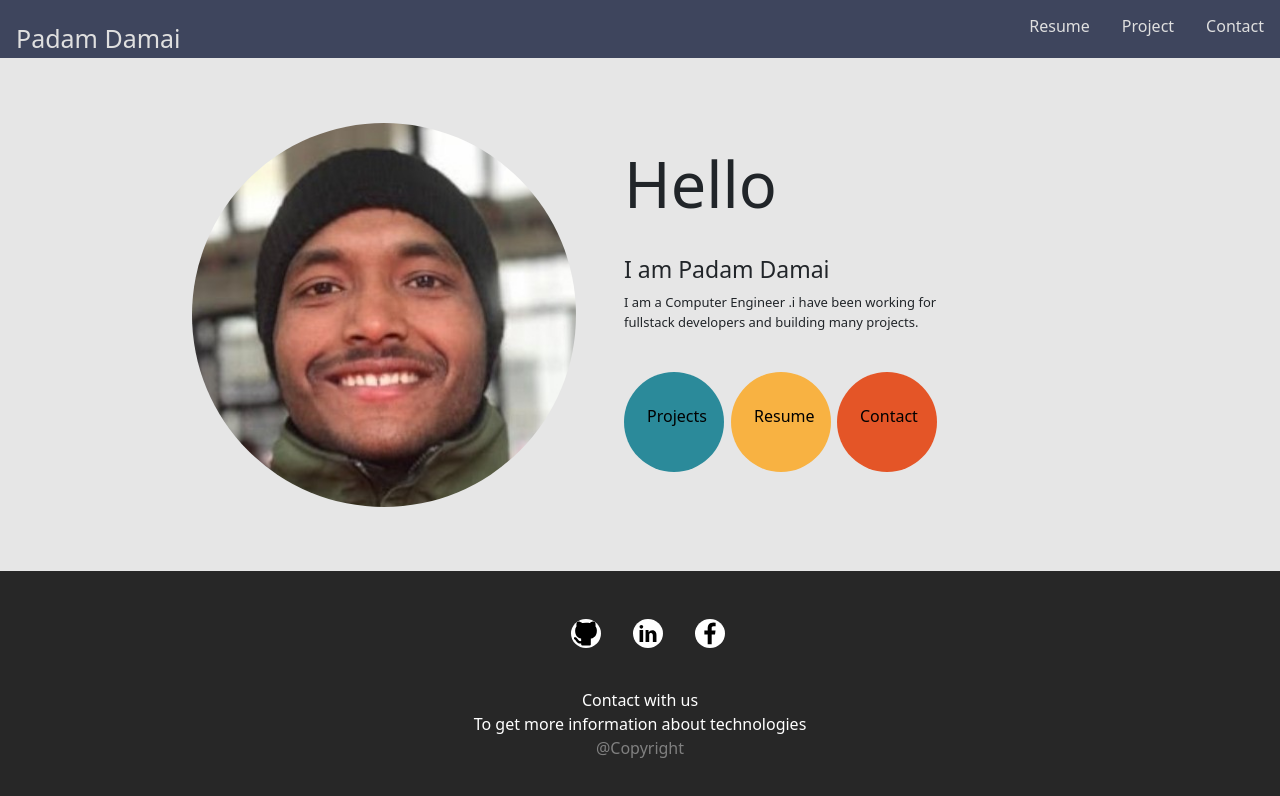
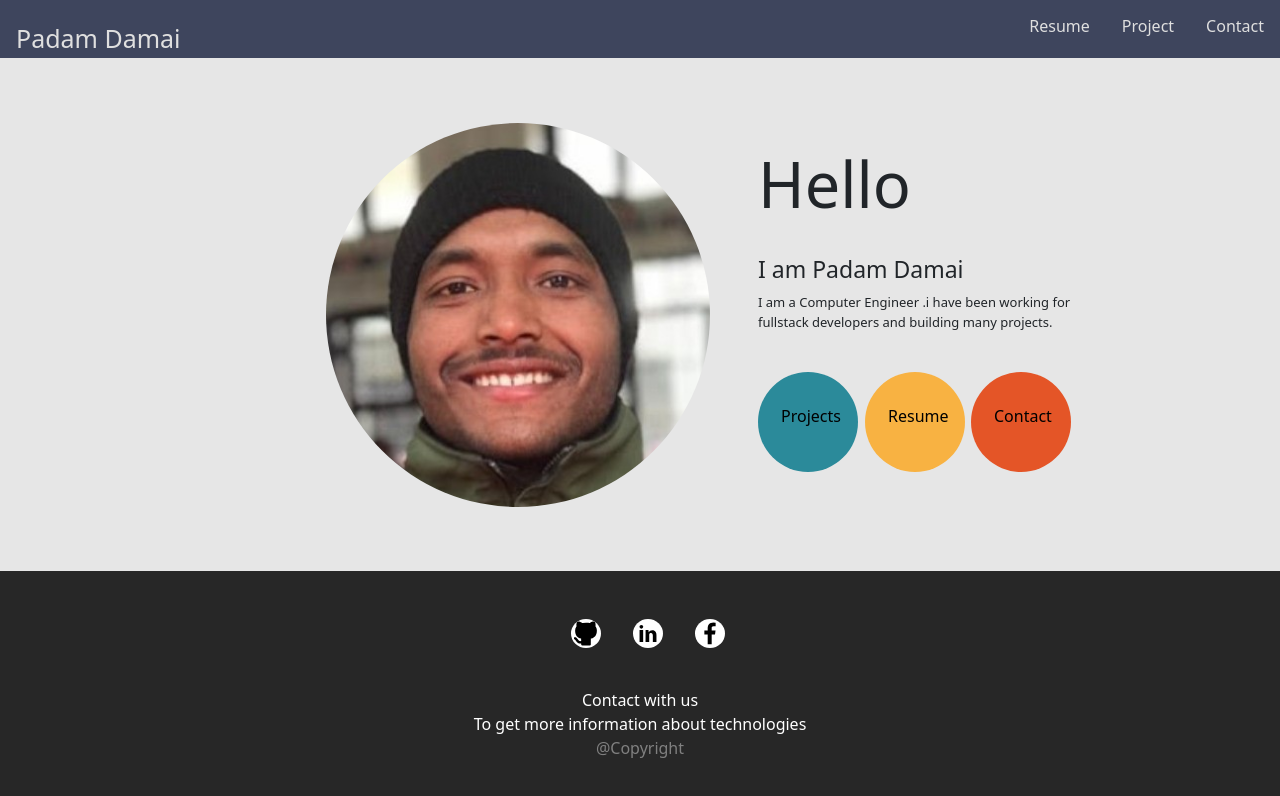
Before and after one commit to padamdamai/my_portfolio, a React (Create React App) app: page / in a window 1280 px wide. Shown: the top 796 px of the page. Built offline with nearby package versions, Linux system fonts and the light colour scheme.

Commit message:
changed margin-left:0px to 134px

```diff
--- a/src/index.css
+++ b/src/index.css
@@ -86,7 +86,7 @@ body {
  display:flex;
  flex-direction:row;
  margin-top:123px;
- margin-left:0px;
+ margin-left:134px;
 
 }
 
```
